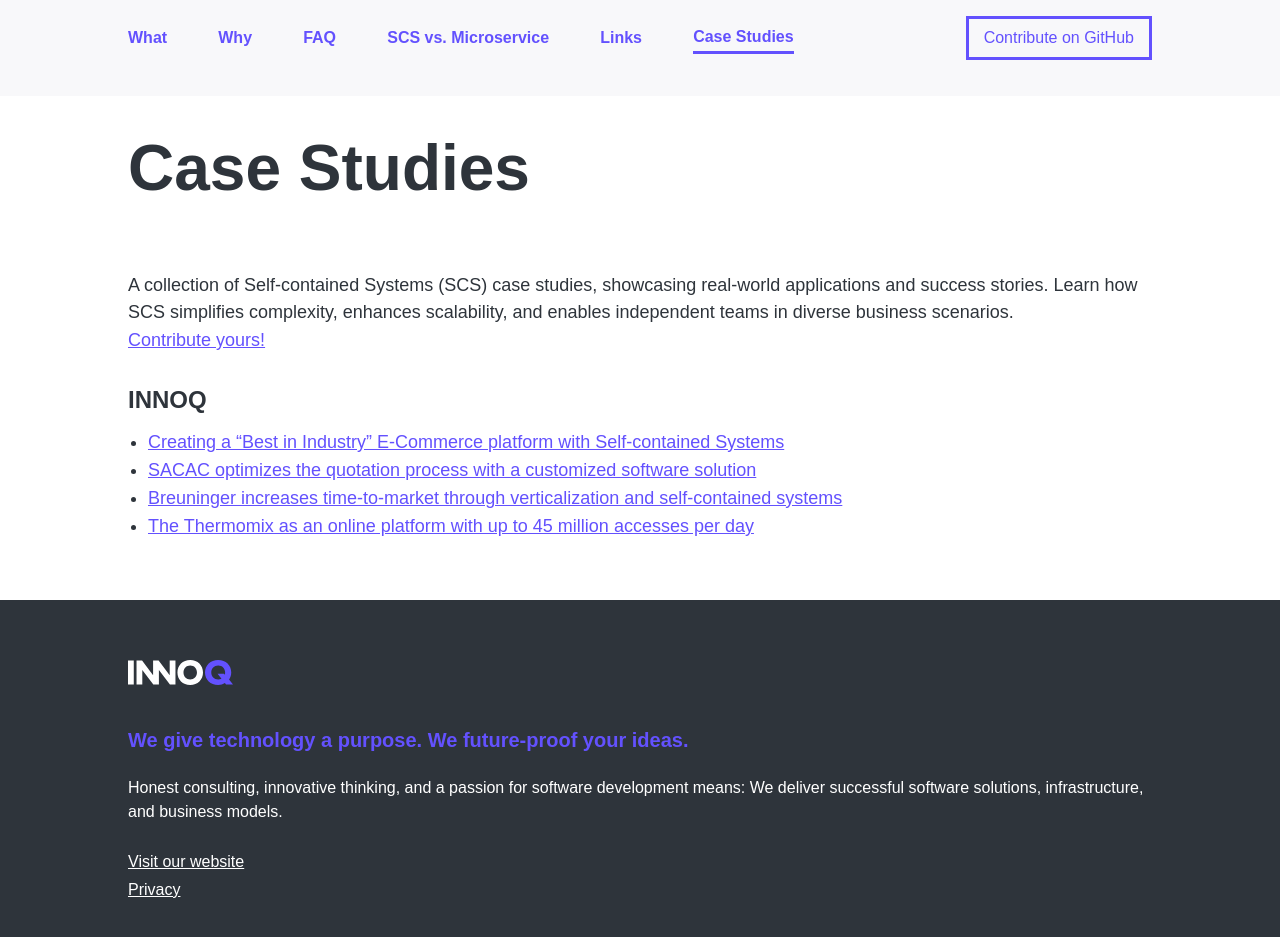
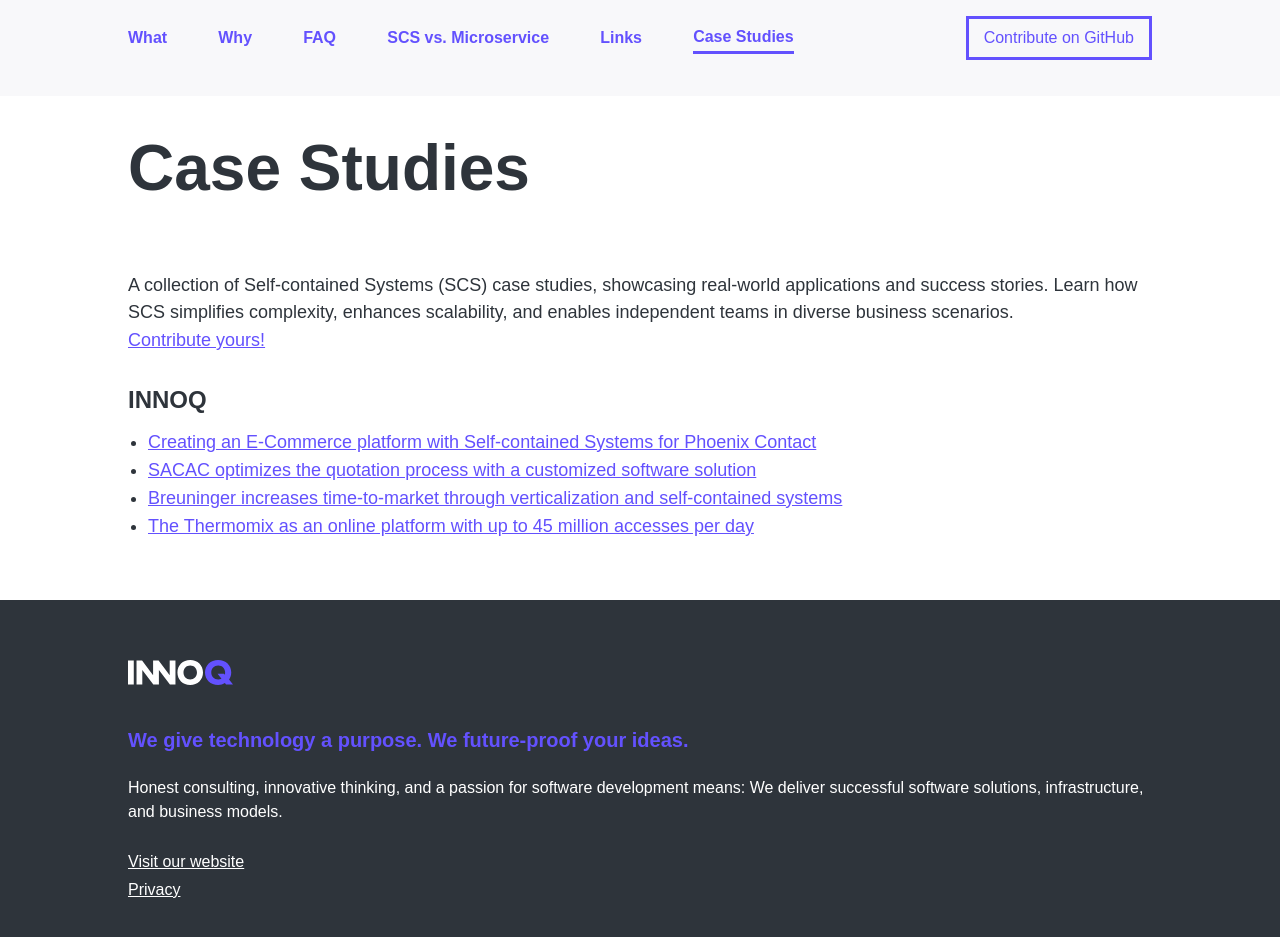
Before and after one commit to innoq/SCS, a Jekyll site: the page built from case-studies.md, in a window 1280 px wide and 992 px high. Shown: the top 937 px of the window. Built offline with Jekyll 4.4.1, drawn with Linux system fonts in a browser that asks for light colours; some web fonts are replaced.

Commit message:
Add company name to case study

```diff
--- a/case-studies.md
+++ b/case-studies.md
@@ -12,7 +12,7 @@
 
 ### INNOQ
 
-- [Creating a “Best in Industry” E-Commerce platform with Self-contained Systems](https://www.innoq.com/en/cases/best-in-industry-e-commerce-plattform-fuer-elektronikkomponenten/)
+- [Creating an E-Commerce platform with Self-contained Systems for Phoenix Contact](https://www.innoq.com/en/cases/best-in-industry-e-commerce-plattform-fuer-elektronikkomponenten/)
 - [SACAC optimizes the quotation process with a customized software solution](https://www.innoq.com/en/cases/sacac-spezialloesung-zur-angebotserstellung/)
 - [Breuninger increases time-to-market through verticalization and self-contained systems](https://www.innoq.com/en/cases/ecommerce-breuninger/)
 - [The Thermomix as an online platform with up to 45 million accesses per day](https://www.innoq.com/en/cases/vorwerk-thermomix-digitalisierung-iot/)
```
